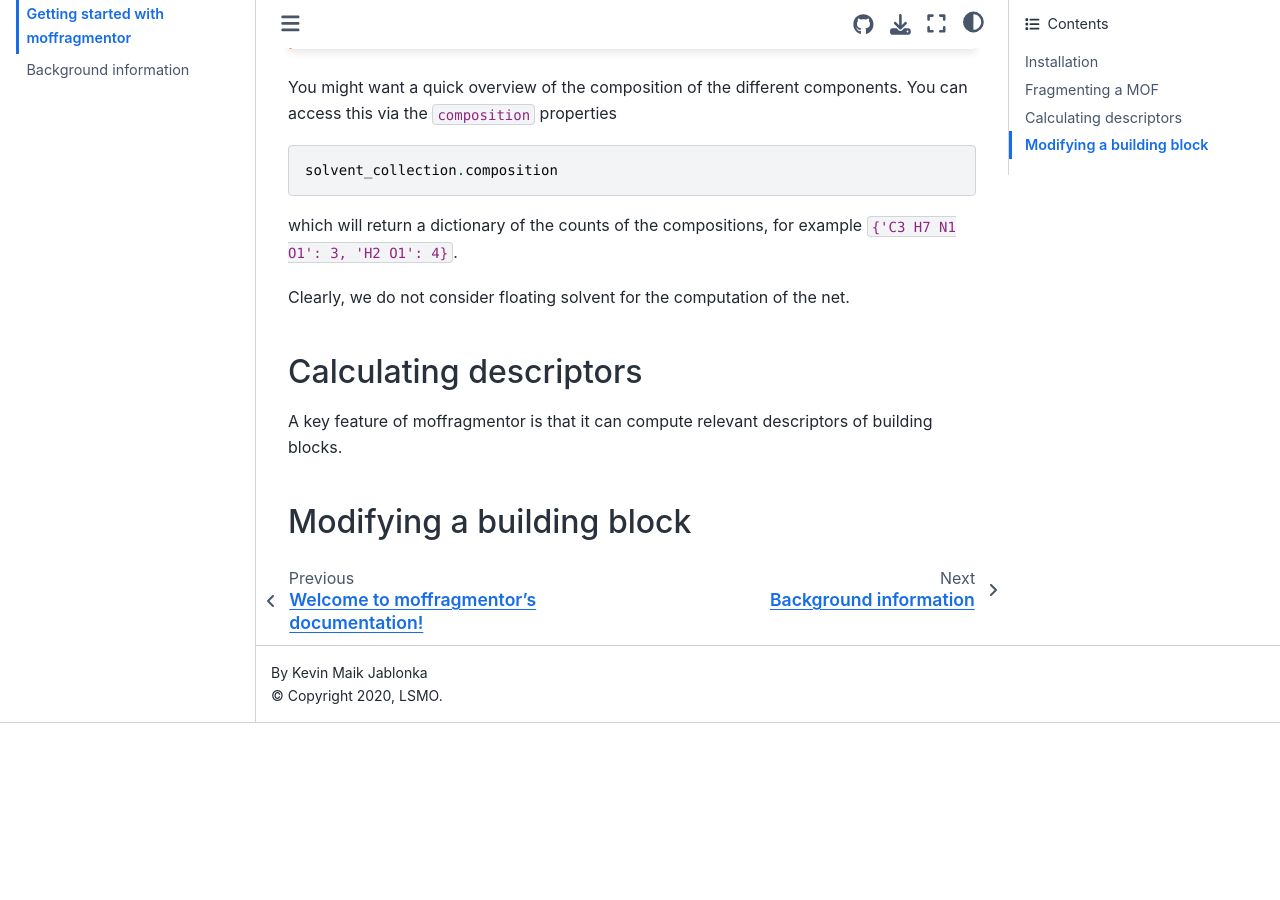
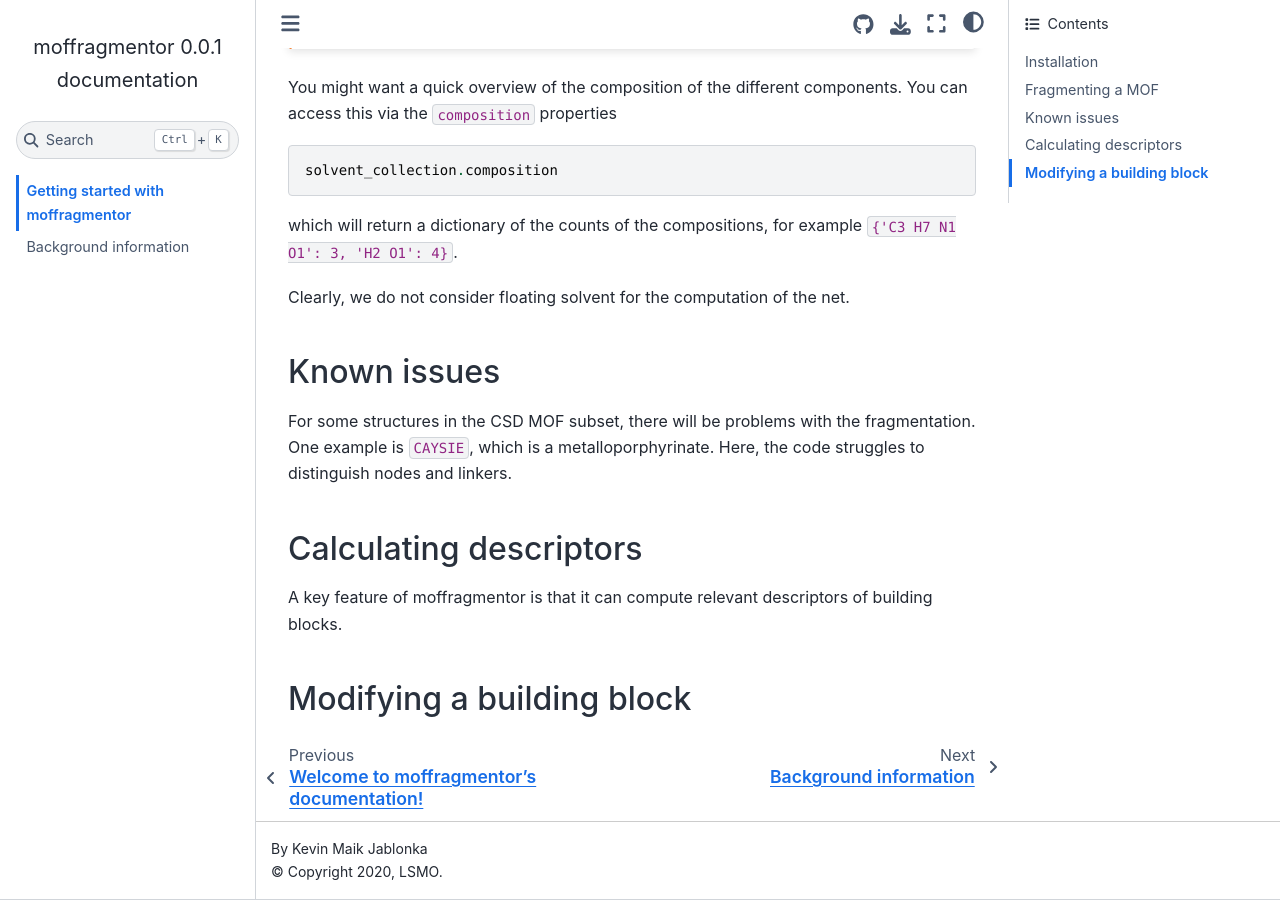
Before and after one commit to kjappelbaum/moffragmentor, a Sphinx documentation site: the page built from docs/source/getting_started.rst, in a window 1280 px wide and 900 px high, scrolled down 1440 px. Built offline with Sphinx 7.4.7 and the Sphinx Book theme 1.1.4, drawn with Linux system fonts in a browser that asks for light colours; before the commit the page ends 2163 px from its top, so only the background shows below that.

Commit message:
chore: linting

```diff
--- a/docs/source/getting_started.rst
+++ b/docs/source/getting_started.rst
@@ -67,6 +67,12 @@ which will return a dictionary of the counts of the compositions, for example :c
 
 Clearly, we do not consider floating solvent for the computation of the net.
 
+Known issues
+----------------
+
+For some structures in the CSD MOF subset, there will be problems with the fragmentation.
+One example is :code:`CAYSIE`, which is a metalloporphyrinate. Here, the code struggles to distinguish nodes and linkers.
+
 
 Calculating descriptors
 --------------------------
```
